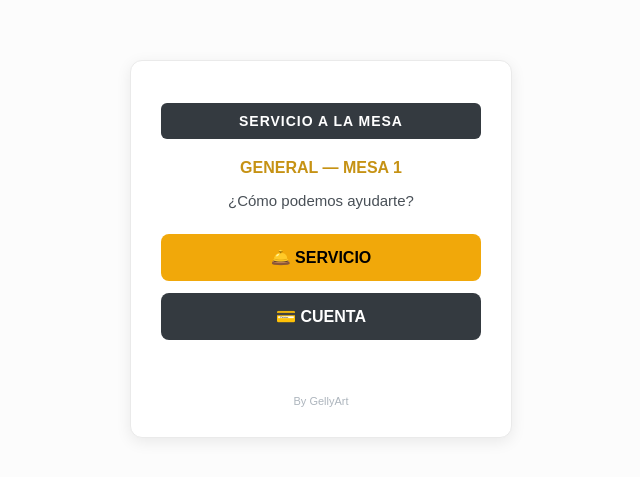
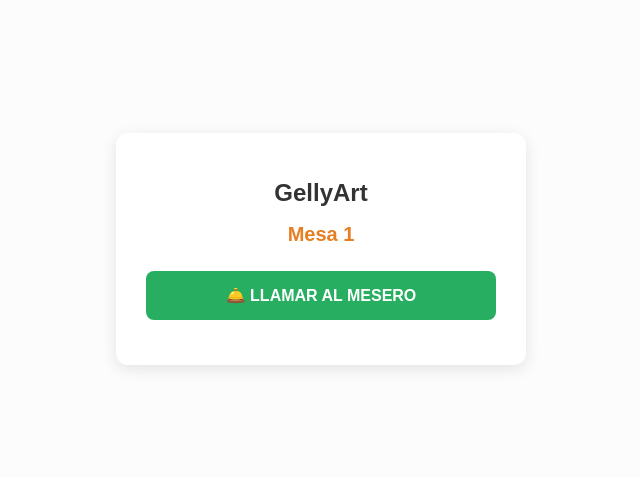
Before and after one commit to controlgellyart/gellyart-mesa, a plain HTML site: page index.html in a window 1280 px wide. Shown: the part 151-628 px from the top of the page, without its empty margins (319-959 px from the left). Drawn offline with Linux system fonts and the light colour scheme.

Commit message:
Update index.html

```diff
--- a/index.html
+++ b/index.html
@@ -18,120 +18,96 @@
             background: white;
             padding: 30px;
             border-radius: 12px;
-            box-shadow: 0 4px 15px rgba(0,0,0,0.08);
+            box-shadow: 0 4px 15px rgba(0,0,0,0.1);
             text-align: center;
-            width: 320px;
-            border: 1px solid #eaeaea;
+            max-width: 350px;
+            width: 100%;
+        }
+        h1 {
+            color: #333;
+            font-size: 24px;
+            margin-bottom: 10px;
         }
         h2 {
-            font-size: 14px;
-            letter-spacing: 1px;
-            color: #fff;
-            background: #343a40;
-            padding: 10px;
-            border-radius: 6px;
-            margin-bottom: 20px;
-        }
-        .mesa-info {
-            font-size: 16px;
-            font-weight: bold;
-            color: #c69214;
-            margin-bottom: 15px;
-        }
-        .pregunta {
-            font-size: 15px;
-            color: #495057;
+            color: #e67e22;
+            font-size: 20px;
             margin-bottom: 25px;
         }
         .btn {
-            width: 100%;
-            padding: 14px;
+            background-color: #27ae60;
+            color: white;
+            border: none;
+            padding: 15px 20px;
             font-size: 16px;
-            font-weight: bold;
-            border: none;
             border-radius: 8px;
             cursor: pointer;
-            margin-bottom: 12px;
-            display: flex;
-            align-items: center;
-            justify-content: center;
-            gap: 8px;
-            transition: opacity 0.2s;
+            width: 100%;
+            font-weight: bold;
+            transition: background 0.3s;
         }
-        .btn:active {
-            opacity: 0.8;
+        .btn:hover {
+            background-color: #219653;
         }
-        .btn-servicio {
-            background-color: #f1a80a;
-            color: #000;
-        }
-        .btn-cuenta {
-            background-color: #343a40;
-            color: #fff;
-        }
-        #mensaje {
+        #mensaje-estado {
             margin-top: 15px;
             font-size: 14px;
-            font-weight: bold;
-            min-height: 20px;
-        }
-        .footer {
-            margin-top: 20px;
-            font-size: 11px;
-            color: #adb5bd;
+            color: #555;
         }
     </style>
 </head>
 <body>
 
     <div class="card">
-        <h2>SERVICIO A LA MESA</h2>
-        <div class="mesa-info" id="infoMesa">CARGANDO...</div>
-        <div class="pregunta">¿Cómo podemos ayudarte?</div>
+        <h1 id="titulo-negocio">CARGANDO...</h1>
+        <h2 id="titulo-mesa">Mesa --</h2>
 
-        <button class="btn btn-servicio" onclick="enviarAccion('SERVICIO')">
-            🛎️ SERVICIO
-        </button>
+        <button class="btn" onclick="enviarSolicitud()">🛎️ LLAMAR AL MESERO</button>
 
-        <button class="btn btn-cuenta" onclick="enviarAccion('CUENTA')">
-            💳 CUENTA
-        </button>
-
-        <div id="mensaje"></div>
-
-        <div class="footer">By GellyArt</div>
+        <div id="mensaje-estado"></div>
     </div>
 
     <script>
+        // Capturar los parámetros de la URL (negocio y mesa)
         const urlParams = new URLSearchParams(window.location.search);
-        const negocio = urlParams.get('negocio') || 'GENERAL';
+        const negocio = urlParams.get('negocio') || 'GellyArt';
         const mesa = urlParams.get('mesa') || '1';
 
-        document.getElementById('infoMesa').innerText = `${negocio} — MESA ${mesa}`;
+        // Mostrar en pantalla los datos de la mesa actual
+        document.getElementById('titulo-negocio').innerText = negocio;
+        document.getElementById('titulo-mesa').innerText = "Mesa " + mesa;
 
-        function enviarAccion(accion) {
-            const msgDiv = document.getElementById('mensaje');
-            msgDiv.style.color = "#c69214";
-            msgDiv.innerText = "Enviando solicitud...";
+        function enviarSolicitud() {
+            const estadoDiv = document.getElementById('mensaje-estado');
+            estadoDiv.innerHTML = "Enviando aviso...";
 
-            const URL_APPS_SCRIPT = "https://script.google.com/macros/s/AKfycbwHZTPuHu8cVLeBsGHSFD8L7M-DrX1rG5rIQ2NcR03RQ3i-TCQBaQ-8bh4Q0luXLskBBQ/exec";
+            // URL de tu Apps Script recién creada
+            const scriptURL = 'https://script.google.com/macros/s/AKfycbyvoQENSIGI_vh2XEyVRVMg8LSHVpXUETeTA3uzn6RSrq953f8oYcNk8z09VNnd96VJ/exec';
 
-            // Petición GET limpia y compatible con Apps Script sin bloqueos CORS
-            const urlFinal = `${URL_APPS_SCRIPT}?negocio=${encodeURIComponent(negocio)}&mesa=${encodeURIComponent(mesa)}&accion=${encodeURIComponent(accion)}`;
+            const datos = {
+                negocio: negocio,
+                mesa: mesa,
+                tipo: "Llamar al mesero"
+            };
 
-            fetch(urlFinal, {
-                method: "GET",
-                mode: "no-cors"
+            fetch(scriptURL, {
+                method: 'POST',
+                mode: 'no-cors',
+                headers: {
+                    'Content-Type': 'application/json'
+                },
+                body: JSON.stringify(datos)
             })
             .then(() => {
-                msgDiv.style.color = "#2b8a3e";
-                msgDiv.innerText = "¡Solicitud enviada con éxito!";
-                setTimeout(() => { msgDiv.innerText = ""; }, 4000);
+                estadoDiv.innerHTML = "¡Solicitud enviada con éxito! En un momento te atienden.";
+                estadoDiv.style.color = "green";
+                setTimeout(() => {
+                    estadoDiv.innerHTML = "";
+                }, 5000);
             })
             .catch(error => {
-                msgDiv.style.color = "#c92a2a";
-                msgDiv.innerText = "Error al enviar. Intenta de nuevo.";
-                console.error("Detalle:", error);
+                console.error('Error!', error);
+                estadoDiv.innerHTML = "Hubo un error al enviar. Intenta de nuevo.";
+                estadoDiv.style.color = "red";
             });
         }
     </script>
```
